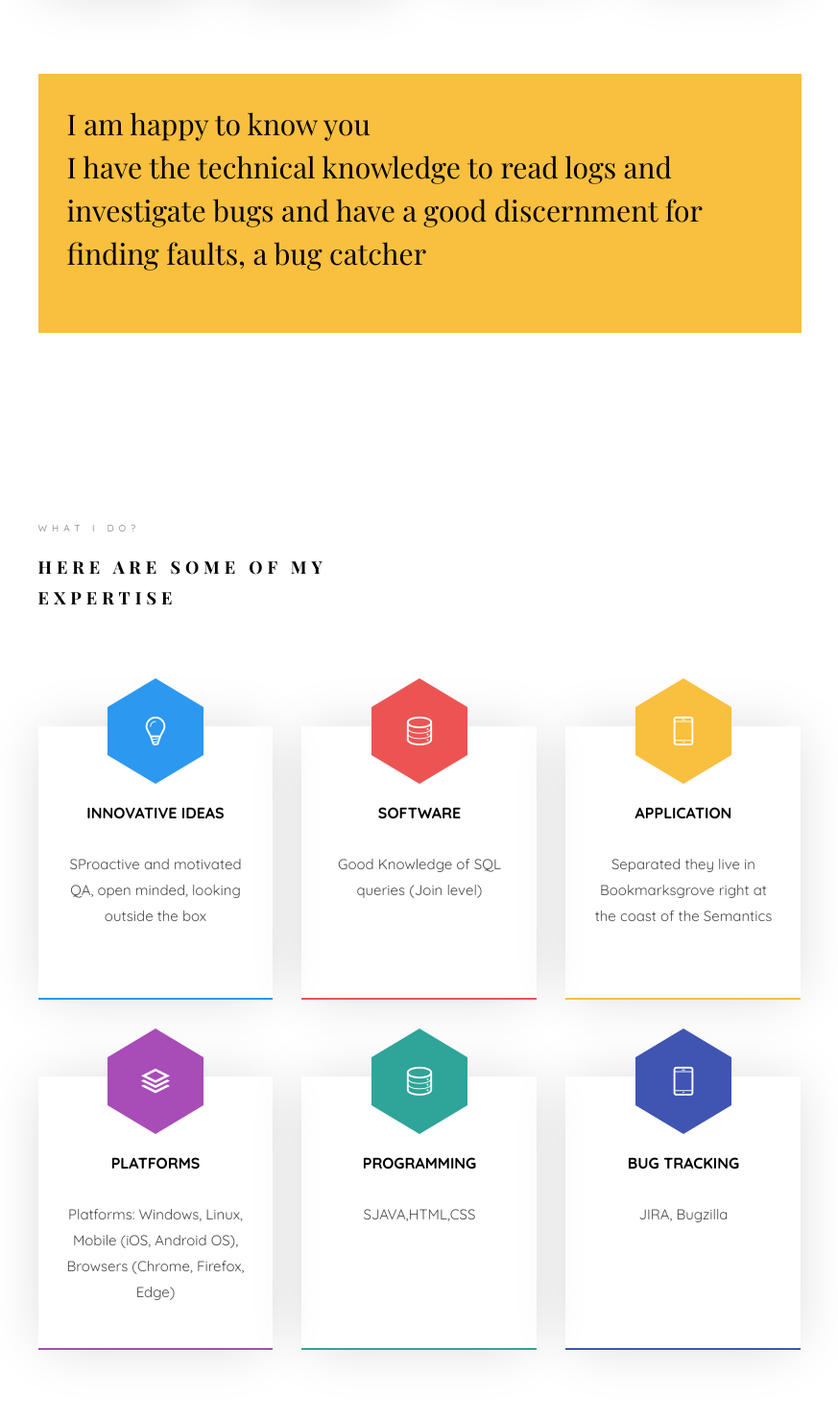
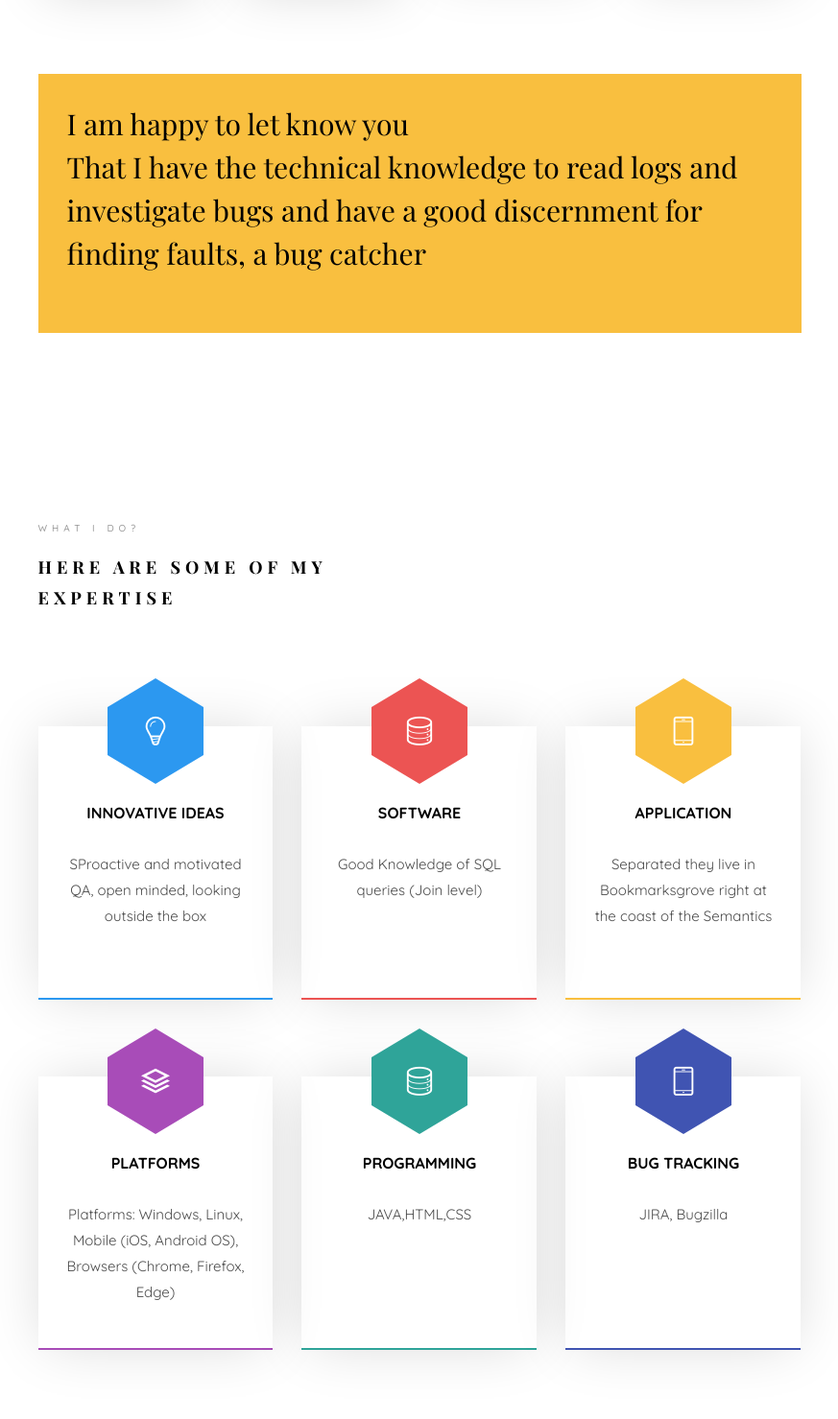
Before and after one commit to Michago88/profilesite, a plain HTML site: page index.html in a window 1280 px wide. Shown: the part 1603-3082 px from the top of the page at 96% size, without its empty margins (353-1226 px from the left). Drawn offline with nearby package versions, Linux system fonts and the light colour scheme; files whose address does not match are found by name; a web font is replaced by a local one.

Commit message:
Add files via upload

```diff
--- a/index.html
+++ b/index.html
@@ -158,7 +158,7 @@ them better when putting them back together.</P>
 							<div class="row">
 								<div class="col-md-12 animate-box" data-animate-effect="fadeInLeft">
 									<div class="hire">
-										<h2>I am happy to know you <br>I have the technical knowledge to read logs and investigate bugs and have a good discernment for finding faults, a bug catcher
+										<h2>I am happy to let know you <br> That I have the technical knowledge to read logs and investigate bugs and have a good discernment for finding faults, a bug catcher
 </h2>
 
 									</div>
@@ -231,7 +231,7 @@ them better when putting them back together.</P>
 								</span>
 								<div class="desc">
 									<h3>Programming</h3>
-									<p>SJAVA,HTML,CSS</p><br><br><br>
+									<p>JAVA,HTML,CSS</p><br><br><br>
 								</div>
 							</div>
 						</div>
```
